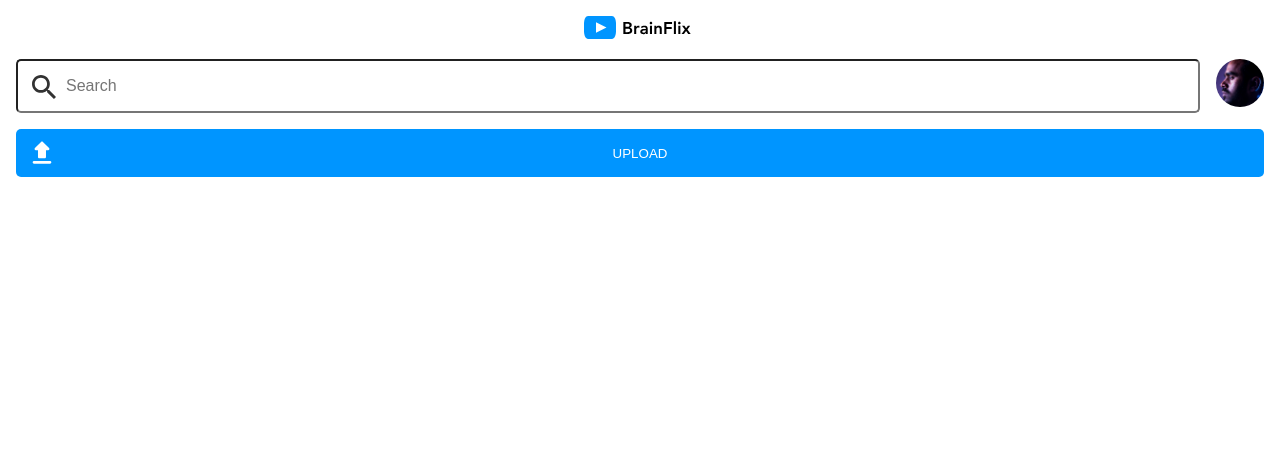
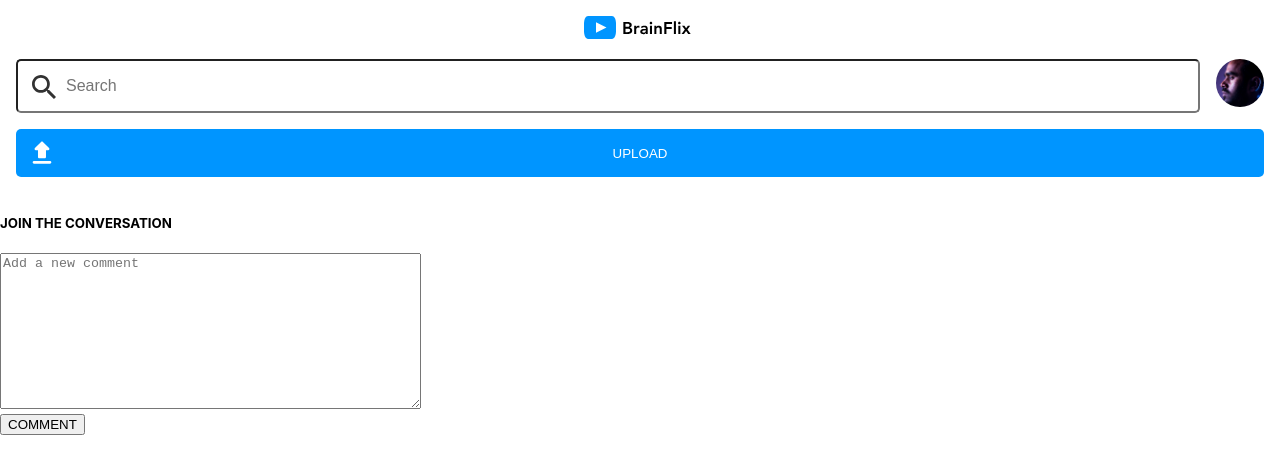
Before and after one commit to DavidGluzman13/brainflix, a React (Create React App) app: page / in a window 1280 px wide. Shown: the top 474 px of the page. Built offline with nearby package versions, Linux system fonts and the light colour scheme.

Commit message:
work on commentSection

```diff
--- a/src/components/Component/Component.js
+++ b/src/components/Component/Component.js
@@ -1,20 +1,12 @@
 import "./Component.scss";
 import Header from "../Header/Header";
-// import Hero from "../Hero/Hero";
-// import Heading from "../Heading/Heading";
-// import underHeadingCounters from "./underHeadingCounters";
-// import commentSection from "./commentSection";
-// import nextVideo from "./nextVideo";
+import CommentSection from "../commentSection/commentSection";
 
 function Component() {
   return (
     <>
       <Header />
-      {/* <Hero />
-      <Heading />
-      <underHeadingCounters />
-      <commentSection />
-      <nextVideo /> */}
+      <CommentSection />
     </>
   );
 }
--- a/src/components/commentSection/commentSection.js
+++ b/src/components/commentSection/commentSection.js
@@ -0,0 +1,55 @@
+import "./commentSection.scss";
+import comments from "../../data/video-details.json";
+import { useState } from "react";
+
+//comment counter that will change according to the amount of comments
+function cmtCount(props) {
+  return (
+    <div>
+      <span>{props.commentCount ?? 0} Comments</span>
+    </div>
+  );
+}
+
+export default function CommentSection() {
+  const [selectedCommentID, setSelectedCommentID] = useState(null);
+
+  const handleSelectedComment = (id) => {
+    if (id === selectedCommentID) {
+      setSelectedCommentID(null);
+    } else {
+      setSelectedCommentID(id);
+    }
+  };
+
+  //Function start
+
+  return (
+    <div>
+      <main className="comment">
+        <h1 className="comment__title" commentCount={comments.length} />
+        <div className="comment__name-container">
+          <div className="comment__image"></div>
+          <form className="comment__input-container">
+            <div className="comment__input-text-container">
+              <h5 className="comment__input-container--text">
+                JOIN THE CONVERSATION
+              </h5>
+              <textarea
+                className="comment__text-container comment__text-container--one"
+                name="name"
+                rows="10"
+                cols="50"
+                placeholder="Add a new comment"
+              ></textarea>
+            </div>
+            <div className="comment__button-container">
+              <button className="comment__button">COMMENT</button>
+            </div>
+          </form>
+        </div>
+        <div className="comment__default-comment"> {CommentSection}</div>
+      </main>
+    </div>
+  );
+}
```
Also changed, not shown: src/components/commentSection/commentSection.scss (added).
